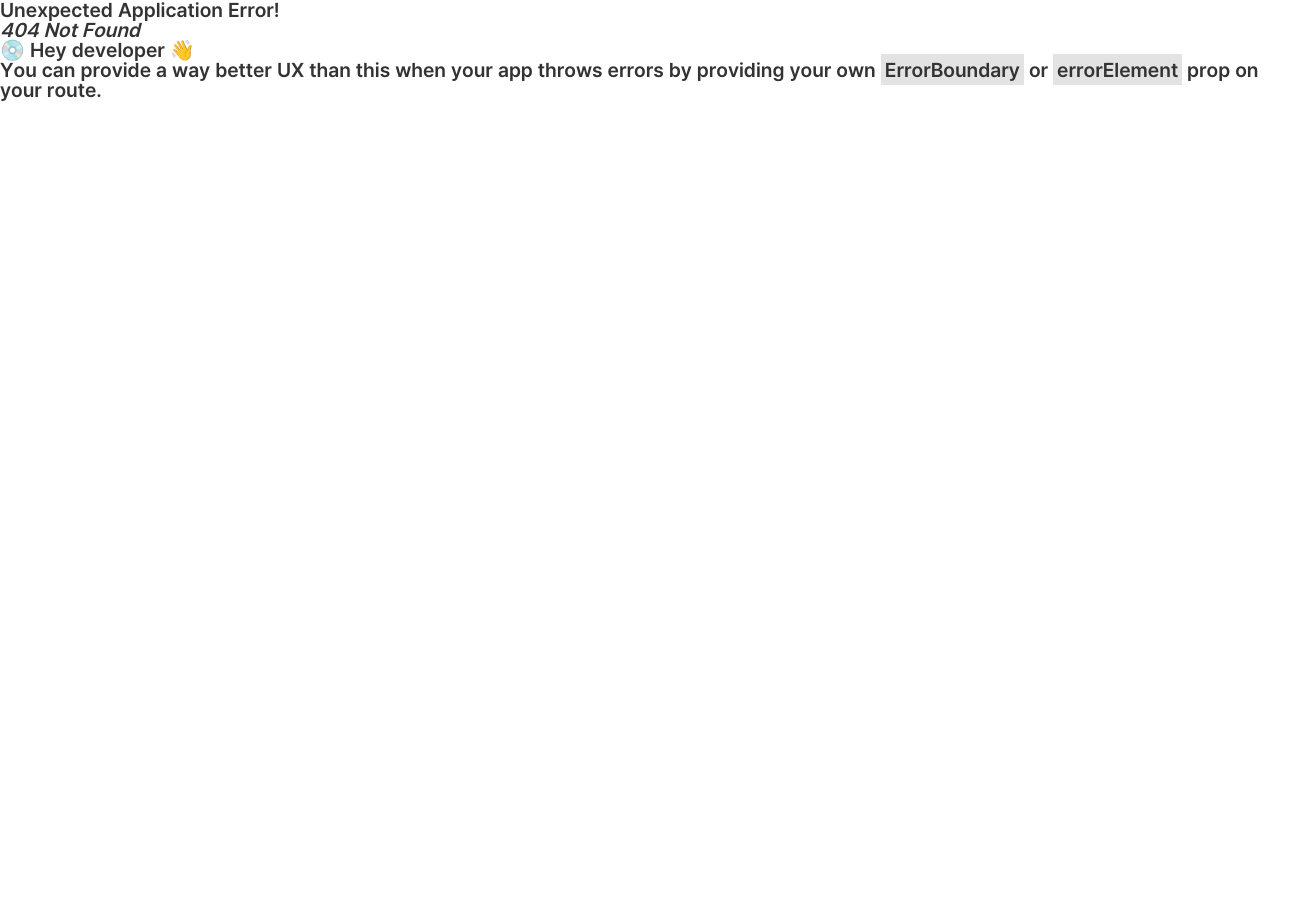
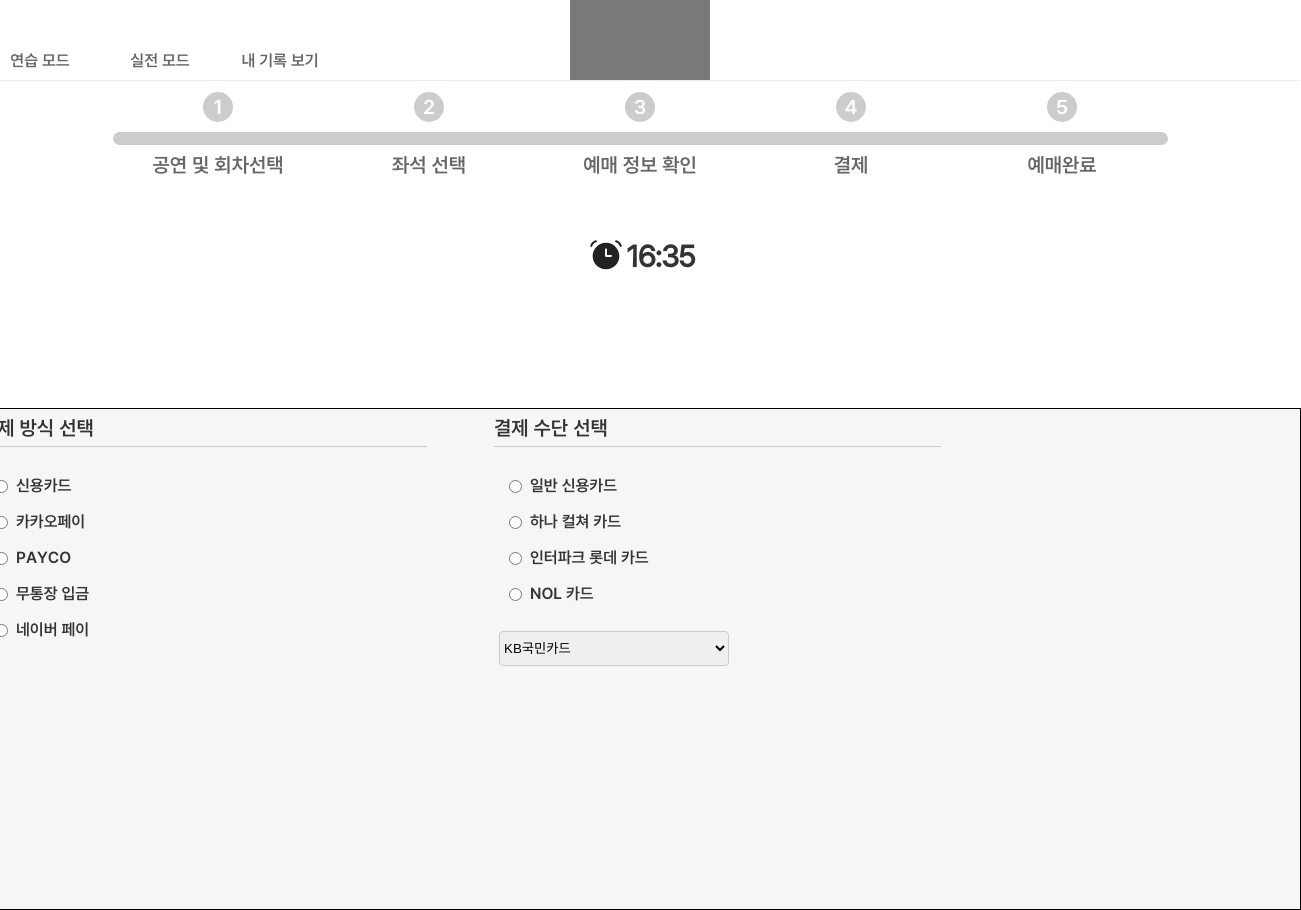
Before and after one commit to Easy-Ti-cket/easy-ticket, a React (Vite) app: page /progress/step4-1 in a window 1280 px wide. Before the commit this address had no page. Shown: the whole page, 1301 px wide, since content can reach past the window. Before the commit the page ends 800 px from the top, so only its background shows below. Built offline with nearby package versions, Linux system fonts and the light colour scheme.

Commit message:
Feat: 4-1 pages 구현

```diff
--- /dev/null
+++ b/src/pages/step4/SelectPayMethod.jsx
@@ -0,0 +1,40 @@
+import styled from "styled-components";
+import PayMethodForm from "../../components/forms/pay/PayMethodForm";
+import DetailPayForm from "../../components/forms/pay/DetailPayForm";
+
+const Step4Wrap = styled.div`
+  display: flex;
+  gap: 67px;
+`;
+const Step4Container = styled.div`
+  display: flex;
+  flex-direction: column;
+  align-items: start;
+  gap: 20px;
+`;
+const SubTtitle = styled.div`
+  width: 447px;
+  height: 37px;
+  border-bottom: 1px solid var(--fill-color);
+  font-size: 20px;
+  display: flex;
+  align-items: center;
+`;
+const SelectPayMethod = () => {
+  return (
+    <Step4Wrap>
+      {/*결제 방식 선택 */}
+      <Step4Container>
+        <SubTtitle>결제 방식 선택</SubTtitle>
+        <PayMethodForm />
+      </Step4Container>
+      {/*결제 수단 선택 */}
+      <Step4Container>
+        <SubTtitle>결제 수단 선택</SubTtitle>
+        <DetailPayForm />
+      </Step4Container>
+    </Step4Wrap>
+  );
+};
+
+export default SelectPayMethod;
```
Also changed, not shown: src/routes.jsx (+6 -1 lines), src/pages/step4/step4.txt (deleted).
